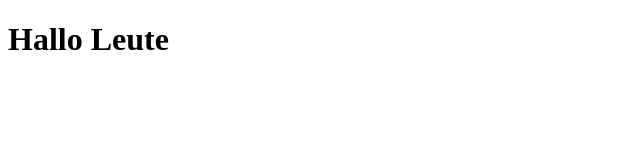
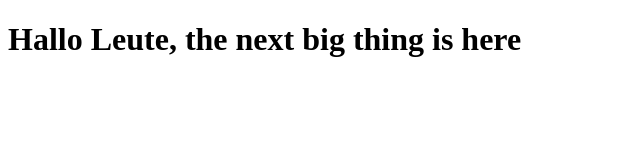
Before and after one commit to sekerbln/seker, a plain HTML site: page index.html in a window 1280 px wide. Shown: the whole page, without its empty margins (0-640 px from the left). Drawn offline with Linux system fonts and the light colour scheme.

Commit message:
Add index.html

```diff
--- a/index.html
+++ b/index.html
@@ -5,6 +5,6 @@
     <title>Seker's GitHub Pages</title>
 </head>
 <body>
-    <h1>Hallo Leute</h1>
+    <h1>Hallo Leute, the next big thing is here</h1>
 </body>
 </html>
```
